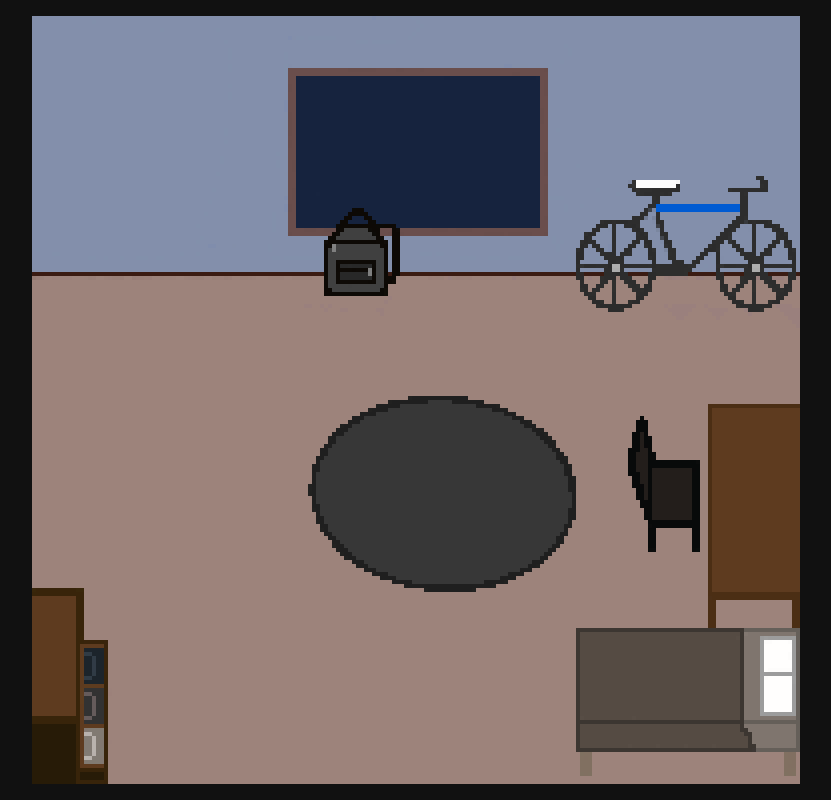
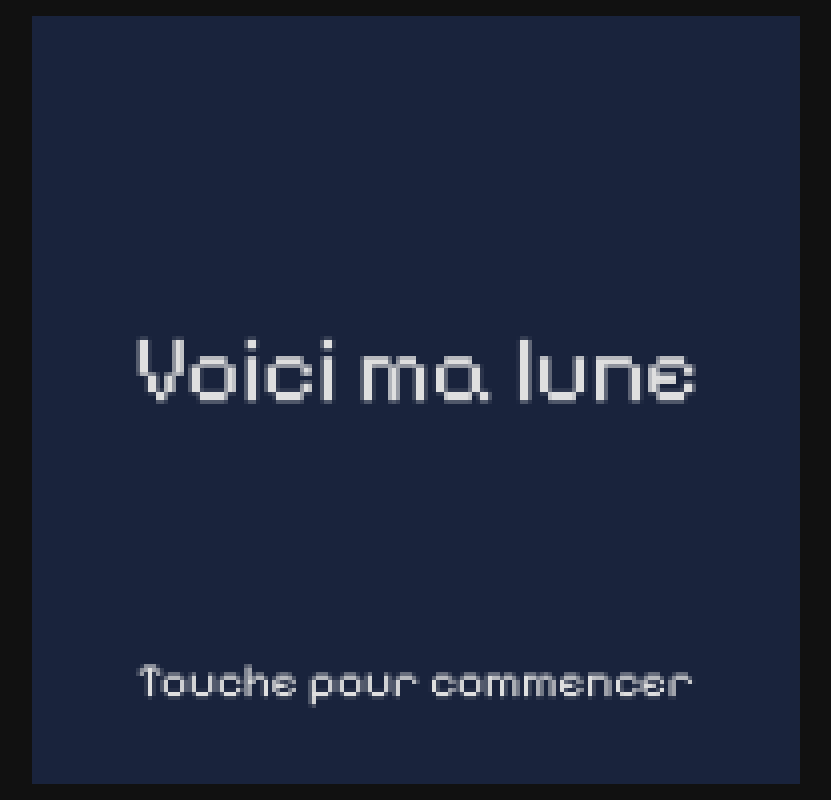
Before and after one commit to maeldolium/voici-ma-lune, a plain HTML site: page index.html in a window 1280 px wide. Shown: the whole page, without its empty margins (224-1055 px from the left). Drawn offline with Linux system fonts and the light colour scheme.

Commit message:
feat(scenes): add title screen and tap-based scene switching

```diff
--- a/index.html
+++ b/index.html
@@ -5,6 +5,10 @@
     <meta name="viewport" content="width=device-width, initial-scale=1.0, maximum-scale=1.0, user-scalable=no">
     <title>Voici ma lune - Maël DOLIUM</title>
     <link rel="stylesheet" href="/style/style.css">
+    <!-- Fonts -->
+    <link rel="preconnect" href="https://fonts.googleapis.com">
+    <link rel="preconnect" href="https://fonts.gstatic.com" crossorigin>
+    <link href="https://fonts.googleapis.com/css2?family=Pixelify+Sans:wght@400..700&display=swap" rel="stylesheet">
 </head>
 <body>
 
--- a/src/main.js
+++ b/src/main.js
@@ -1,11 +1,20 @@
-import { initScreen, ctx } from './screen.js';
+import { initScreen, ctx, canvas } from './screen.js';
 import { loadAssets } from './assets.js';
-import { changeScene, drawScene } from './scenes.js';
+import { changeScene, drawScene, tapScene } from './scenes.js';
 import { playScene } from './scenes/play.js';
+import { playTitle } from './scenes/title.js';
 
 initScreen();
 
 loadAssets().then(() => {
-    changeScene(playScene);
-    drawScene(ctx);
+    changeScene(playTitle);
+
+    function loop(timestamp) {
+        drawScene(ctx);
+        requestAnimationFrame(loop);
+    }
+
+    canvas.addEventListener("pointerdown", tapScene);
+
+    requestAnimationFrame(loop);
 });
--- a/src/scenes.js
+++ b/src/scenes.js
@@ -7,3 +7,10 @@ export function changeScene(scene) {
 export function drawScene(ctx) {
     currentScene.draw(ctx);
 }
+
+export function tapScene(ctx) {
+    const nextScene = currentScene?.onTap?.();
+    if(nextScene){
+        changeScene(nextScene);
+    }
+}
--- a/src/scenes/title.js
+++ b/src/scenes/title.js
@@ -0,0 +1,20 @@
+import { canvas } from "../screen.js";
+import { playScene } from "./play.js";
+
+export const playTitle = {
+    draw(ctx) {
+        ctx.fillStyle = "rgb(25,35,60)";
+        ctx.fillRect(0, 0, canvas.width, canvas.height);
+
+        ctx.fillStyle = "rgb(223, 223, 223)";
+        ctx.font = "24px Pixelify Sans";
+        ctx.textAlign = "center"
+        ctx.fillText("Voici ma lune", canvas.width/2, 96);
+
+        ctx.font = "12px Pixelify Sans";
+        ctx.fillText("Touche pour commencer", canvas.width/2, 170);
+    },
+    onTap(){
+        return playScene;
+    }
+}
```
